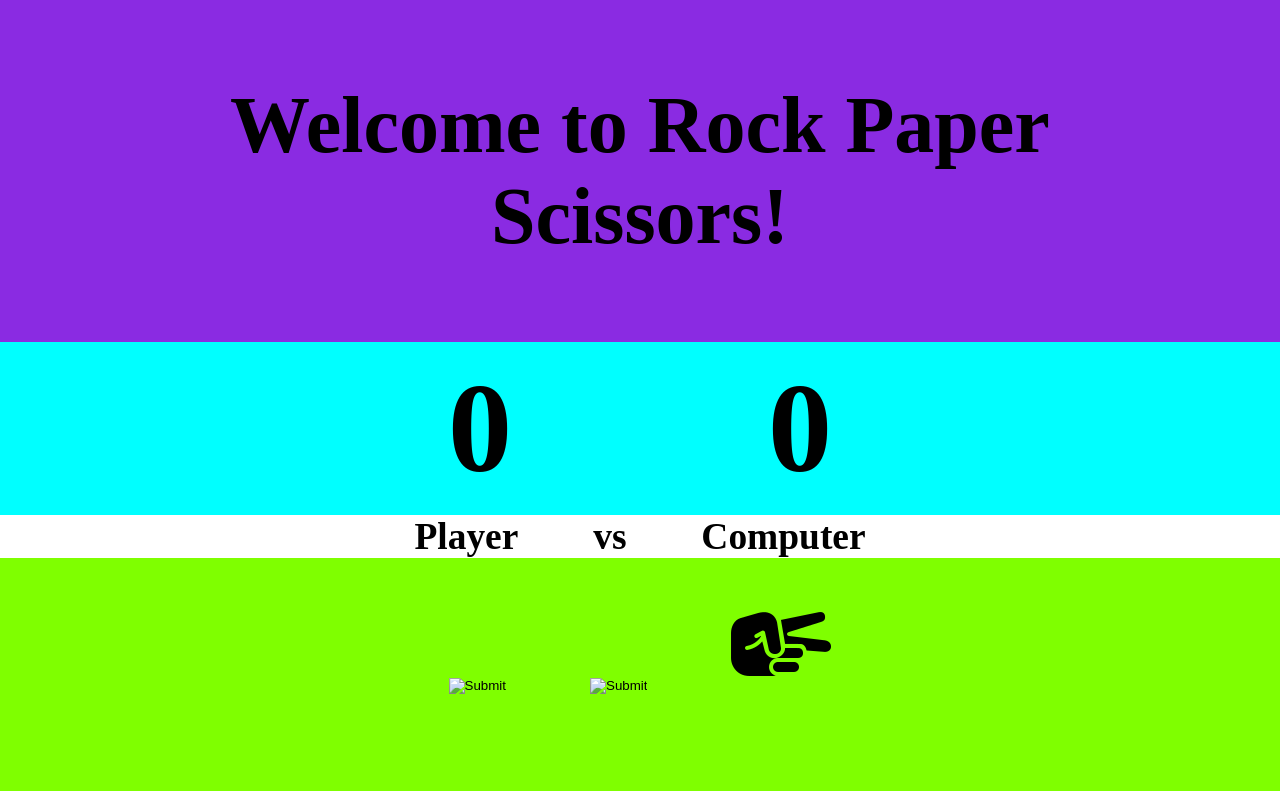
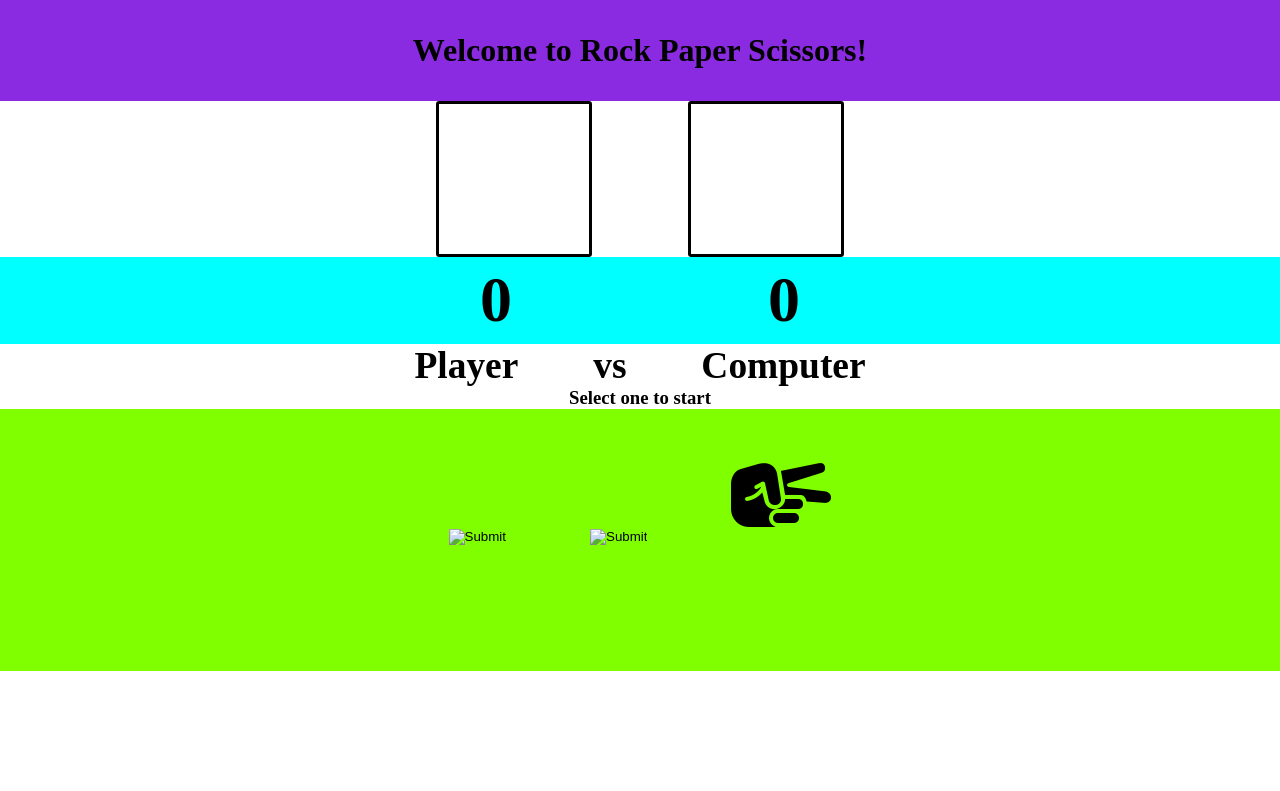
Before and after one commit to DylanTHK/rock-paper-scissors, a plain HTML site: page rock-paper-scissors.html in a window 1280 px wide. Drawn offline with Linux system fonts and the light colour scheme.

Commit message:
Updated layout and with section ids head, liveDisplay, scoreDisplay, playSpace, roundDisplay

```diff
--- a/game-logic.js
+++ b/game-logic.js
@@ -1,4 +1,8 @@
-
+// obtain user input
+function playerPlay(e) {
+    // let player = ;
+    return chosenOption;
+}
 // function to determine the computer's choice - computerPlay, return computerSelection
 function computerPlay() {
     const options = ["Rock", "Paper", "Scissors"];
@@ -54,6 +58,8 @@ function game() {
 
 // Take player's input for R P S
 
-
+window.addEventListener("click", function(e) {
+    console.log(e);
+});
 
 // insert player's choice into playRound(player, computer)
--- a/rock-paper-scissors.html
+++ b/rock-paper-scissors.html
@@ -9,19 +9,27 @@
 </head>
 <body>
     <h1 id="head">Welcome to Rock Paper Scissors!</h1>
-    <h2 id="scores">
-        <div id="playerScore">0</div>
-        <div id="computerScore">0</div>
-    </h2>
-    <h3 id="playSpace">
-        <div class= "display" id="left">Player</div>
-        <div class= "display" id="middle">vs</div>
-        <div class= "display" id="right">Computer</div>
-    </h3>
+    <div id="liveDisplay">
+        <div id="selectionDisplay">
+            <div class="liveDisplay" id="playerSelection"></div>
+            <div class="liveDisplay" id="computerSelection"></div>
+        </div>
+        <h2 id="scoreDisplay">
+            <div id="playerScore">0</div>
+            <div id="computerScore">0</div>
+        </h2>
+        <h3 id="playSpace">
+            <div class="textDisplay" id="left">Player</div>
+            <div class="textDisplay" id="middle">vs</div>
+            <div class="textDisplay" id="right">Computer</div>
+        </h3>
+        <h3 id="roundDisplay">Select one to start</h3>
+
+    </div>
     <div id="buttons">
-        <input class= "button" id="rockButton" type="image" src="images/icons8-hand-rock-100.png">
-        <input class= "button" id="paperButton" type="image" src="images/icons8-hand-100.png">
-        <input class= "button" id="scissorsButton" type="image" src="images/icons8-hand-scissors-100.png">
+        <input class="button" id="rockButton" type="image" src="images/icons8-hand-rock-100.png">
+        <input class="button" id="paperButton" type="image" src="images/icons8-hand-100.png">
+        <input class="button" id="scissorsButton" type="image" src="images/icons8-hand-scissors-100.png">
     </div>
 
     <script src="game-logic.js"></script>
--- a/style.css
+++ b/style.css
@@ -1,5 +1,6 @@
 * {
     margin: 0;
+    padding: 0;
     justify-content: center;
     text-align: center;
 }
@@ -7,31 +8,43 @@
 #head {
     background-color: blueviolet;
     padding: 1em;
-    font-size: 5em;
+    font-size: 2em;
 }
 
-#scores {
+#selectionDisplay {
+    display: flex;
+}
+
+.liveDisplay {
+    border-style: solid;
+    border-radius: .2em;
+    margin: 0 3em;
+    height: 150px;
+    width: 150px;
+}
+
+#scoreDisplay {
     background-color: aqua;
     display: flex;
     flex-direction: row;
     padding: .1em;
-    font-size: 8em;
+    font-size: 4em;
 }
 
 #playerScore {
-    padding: 0 1em 0 1em;
+    padding: 0 2em;
 }
 
 #computerScore {
-    padding: 0 1em 0 1em;
+    padding: 0 2em;
 }
 
 #playSpace {
     display: flex;
 }
 
-.display {
-    padding: 0 1em 0 1em;
+.textDisplay {
+    padding: 0 1em;
     font-size: 2em;
 }
 
@@ -41,7 +54,7 @@
 }
 
 .button {
-    margin: 0 3em 0 3em;
+    margin: 0 3em;
 }
 
 #rockButton {
```
